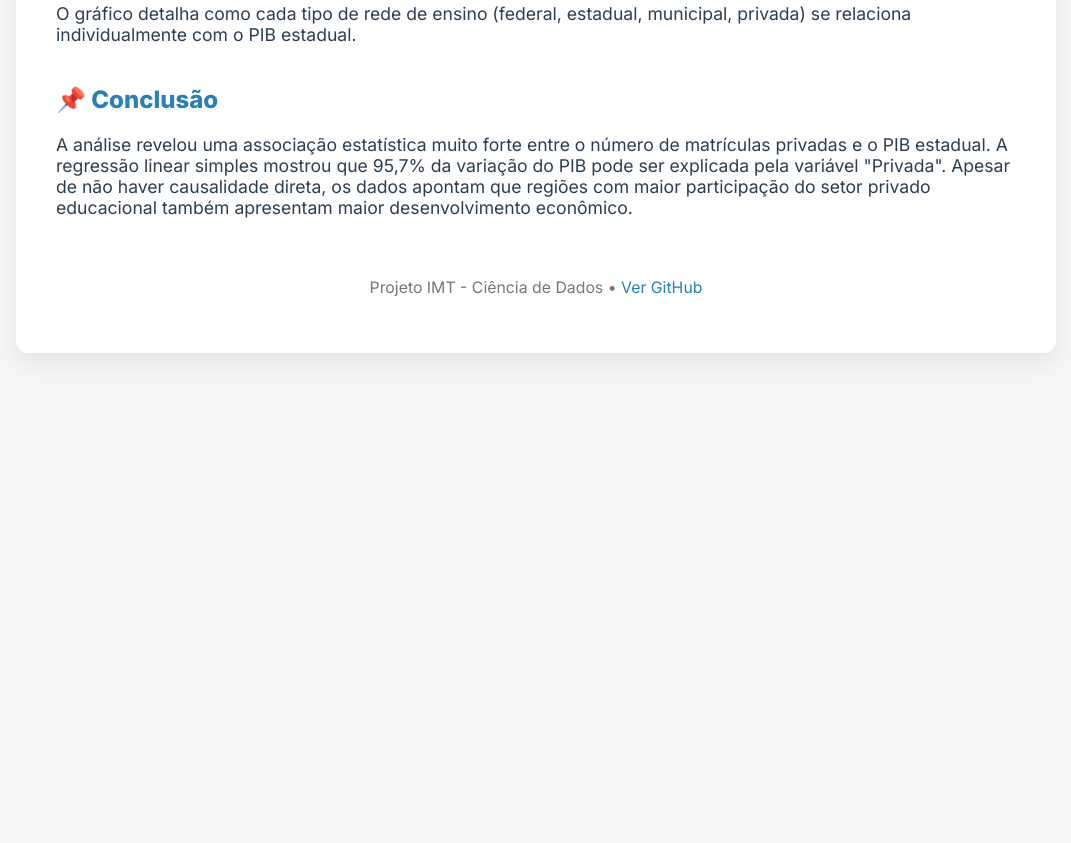
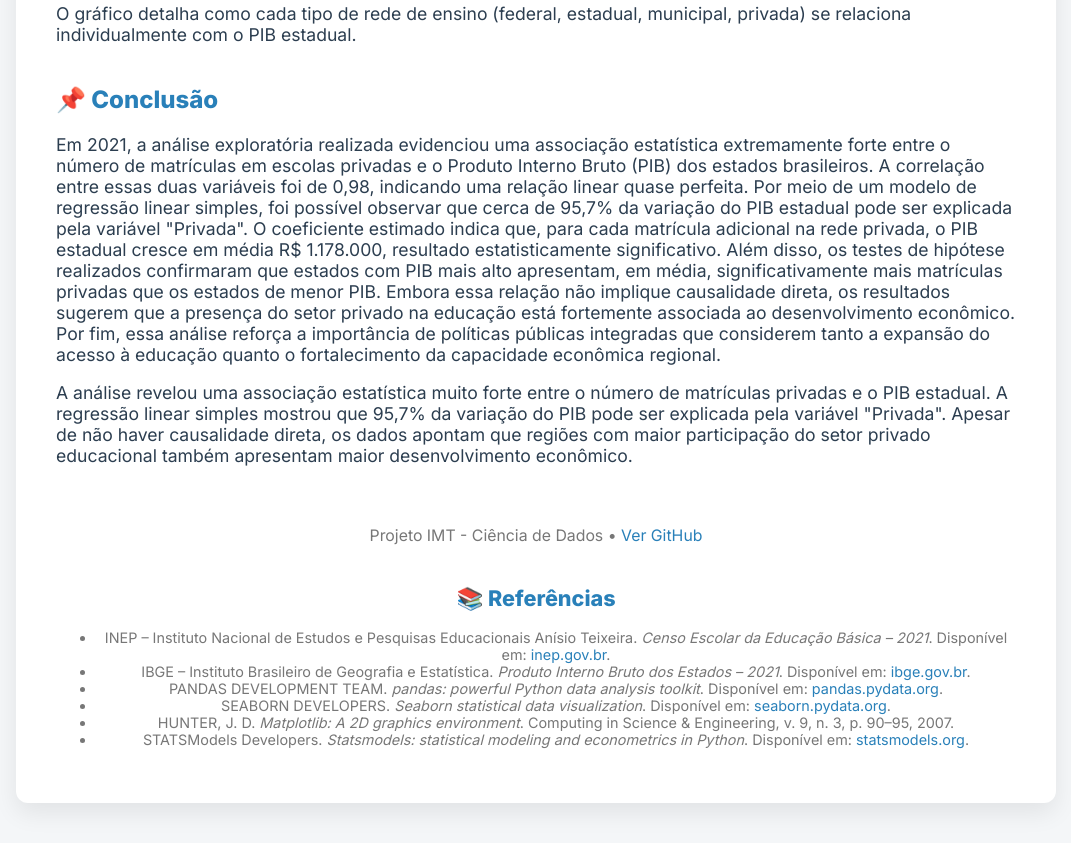
Before and after one commit to Vini-Urias/CD_Projeto1, a plain HTML site: page index.html in a window 1280 px wide. Shown: the part 2819-3662 px from the top of the page, without its empty margins (104-1175 px from the left). Before the commit the page ends 3212 px from the top, so only its background shows below. Drawn offline with Linux system fonts and the light colour scheme.

Commit message:
Atualiza index.html e imagens do Datafólio

```diff
--- a/index.html
+++ b/index.html
@@ -50,12 +50,26 @@
         <p>O gráfico detalha como cada tipo de rede de ensino (federal, estadual, municipal, privada) se relaciona individualmente com o PIB estadual.</p>
     </div>
 
+
     <h2>📌 Conclusão</h2>
+    <p>Em 2021, a análise exploratória realizada evidenciou uma associação estatística extremamente forte entre o número de matrículas em escolas privadas e o Produto Interno Bruto (PIB) dos estados brasileiros. A correlação entre essas duas variáveis foi de 0,98, indicando uma relação linear quase perfeita. Por meio de um modelo de regressão linear simples, foi possível observar que cerca de 95,7% da variação do PIB estadual pode ser explicada pela variável "Privada". O coeficiente estimado indica que, para cada matrícula adicional na rede privada, o PIB estadual cresce em média R$ 1.178.000, resultado estatisticamente significativo. Além disso, os testes de hipótese realizados confirmaram que estados com PIB mais alto apresentam, em média, significativamente mais matrículas privadas que os estados de menor PIB. Embora essa relação não implique causalidade direta, os resultados sugerem que a presença do setor privado na educação está fortemente associada ao desenvolvimento econômico. Por fim, essa análise reforça a importância de políticas públicas integradas que considerem tanto a expansão do acesso à educação quanto o fortalecimento da capacidade econômica regional.</p>
+
     <p>A análise revelou uma associação estatística muito forte entre o número de matrículas privadas e o PIB estadual. A regressão linear simples mostrou que 95,7% da variação do PIB pode ser explicada pela variável "Privada". Apesar de não haver causalidade direta, os dados apontam que regiões com maior participação do setor privado educacional também apresentam maior desenvolvimento econômico.</p>
 
     <footer>
         <p>Projeto IMT - Ciência de Dados • <a href="#">Ver GitHub</a></p>
-    </footer>
+
+    <h2>📚 Referências</h2>
+    <ul>
+        <li>INEP – Instituto Nacional de Estudos e Pesquisas Educacionais Anísio Teixeira. <em>Censo Escolar da Educação Básica – 2021</em>. Disponível em: <a href="https://inep.gov.br/censo-escolar" target="_blank">inep.gov.br</a>.</li>
+        <li>IBGE – Instituto Brasileiro de Geografia e Estatística. <em>Produto Interno Bruto dos Estados – 2021</em>. Disponível em: <a href="https://www.ibge.gov.br/estatisticas/economicas/contas-nacionais/9054-contas-regionais-do-brasil.html" target="_blank">ibge.gov.br</a>.</li>
+        <li>PANDAS DEVELOPMENT TEAM. <em>pandas: powerful Python data analysis toolkit</em>. Disponível em: <a href="https://pandas.pydata.org" target="_blank">pandas.pydata.org</a>.</li>
+        <li>SEABORN DEVELOPERS. <em>Seaborn statistical data visualization</em>. Disponível em: <a href="https://seaborn.pydata.org" target="_blank">seaborn.pydata.org</a>.</li>
+        <li>HUNTER, J. D. <em>Matplotlib: A 2D graphics environment</em>. Computing in Science & Engineering, v. 9, n. 3, p. 90–95, 2007.</li>
+        <li>STATSModels Developers. <em>Statsmodels: statistical modeling and econometrics in Python</em>. Disponível em: <a href="https://www.statsmodels.org" target="_blank">statsmodels.org</a>.</li>
+    </ul>
+
+</footer>
 </div>
 </body>
 </html>
```
